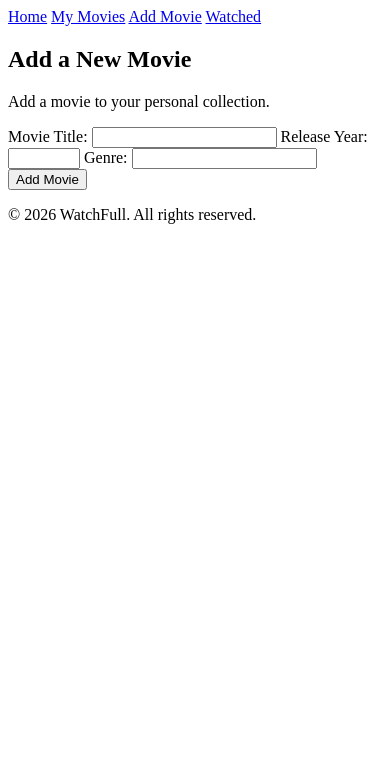
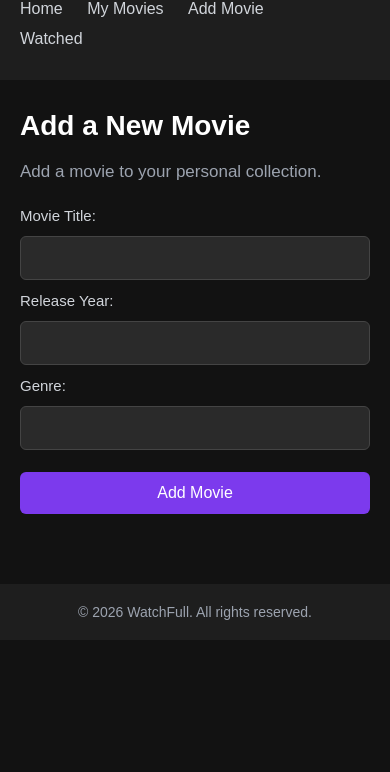
Before and after one commit to pompiliu1/WatchFull, a plain HTML site: page add-movie.html in a window 390 px wide. Shown: the part 72-844 px from the top of the page. Drawn offline with Linux system fonts and the light colour scheme.

Commit message:
Add shared styling and responsive layout

```diff
--- a/add-movie.html
+++ b/add-movie.html
@@ -5,6 +5,7 @@
     <meta charset="UTF-8">
     <meta name="viewport" content="width=device-width, initial-scale=1.0">
     <title>WatchFull | Add Movie</title>
+    <link rel="stylesheet" href="css/style.css">
 </head>
 <body>
 
--- a/css/style.css
+++ b/css/style.css
@@ -88,3 +88,91 @@ footer p {
     color: #9ca3af;
     font-size: 14px;
 }
+/* MOVIE COLLECTION */
+main section {
+    background-color: #1e1e1e;
+    padding: 30px;
+    border-radius: 12px;
+    margin-top: 30px;
+    max-width: 900px;
+}
+
+/* FORM */
+form {
+    display: flex;
+    flex-direction: column;
+    gap: 12px;
+    max-width: 450px;
+    margin-top: 25px;
+}
+
+form label {
+    color: #d1d5db;
+    font-size: 15px;
+}
+
+form input {
+    background-color: #2a2a2a;
+    color: #ffffff;
+    border: 1px solid #444444;
+    border-radius: 6px;
+    padding: 12px;
+    font-size: 16px;
+}
+
+form input:focus {
+    outline: none;
+    border-color: #a78bfa;
+}
+
+form button {
+    background-color: #7c3aed;
+    color: #ffffff;
+    border: none;
+    border-radius: 6px;
+    padding: 12px;
+    font-size: 16px;
+    cursor: pointer;
+    margin-top: 10px;
+    transition: background-color 0.3s;
+}
+
+form button:hover {
+    background-color: #6d28d9;
+}
+/* WATCHED MOVIES */
+main section h3 {
+    color: #a78bfa;
+}
+
+main section p {
+    line-height: 1.6;
+}
+
+/* RESPONSIVE DESIGN */
+@media (max-width: 768px) {
+    header {
+        padding: 20px;
+    }
+
+    nav a {
+        display: inline-block;
+        margin-bottom: 12px;
+    }
+
+    main {
+        padding: 30px 20px;
+    }
+
+    main h2 {
+        font-size: 28px;
+    }
+
+    main section {
+        padding: 20px;
+    }
+
+    form {
+        max-width: 100%;
+    }
+}
```
Also changed, not shown: movies.html (+1 -0 lines), watched.html (+1 -0 lines).
